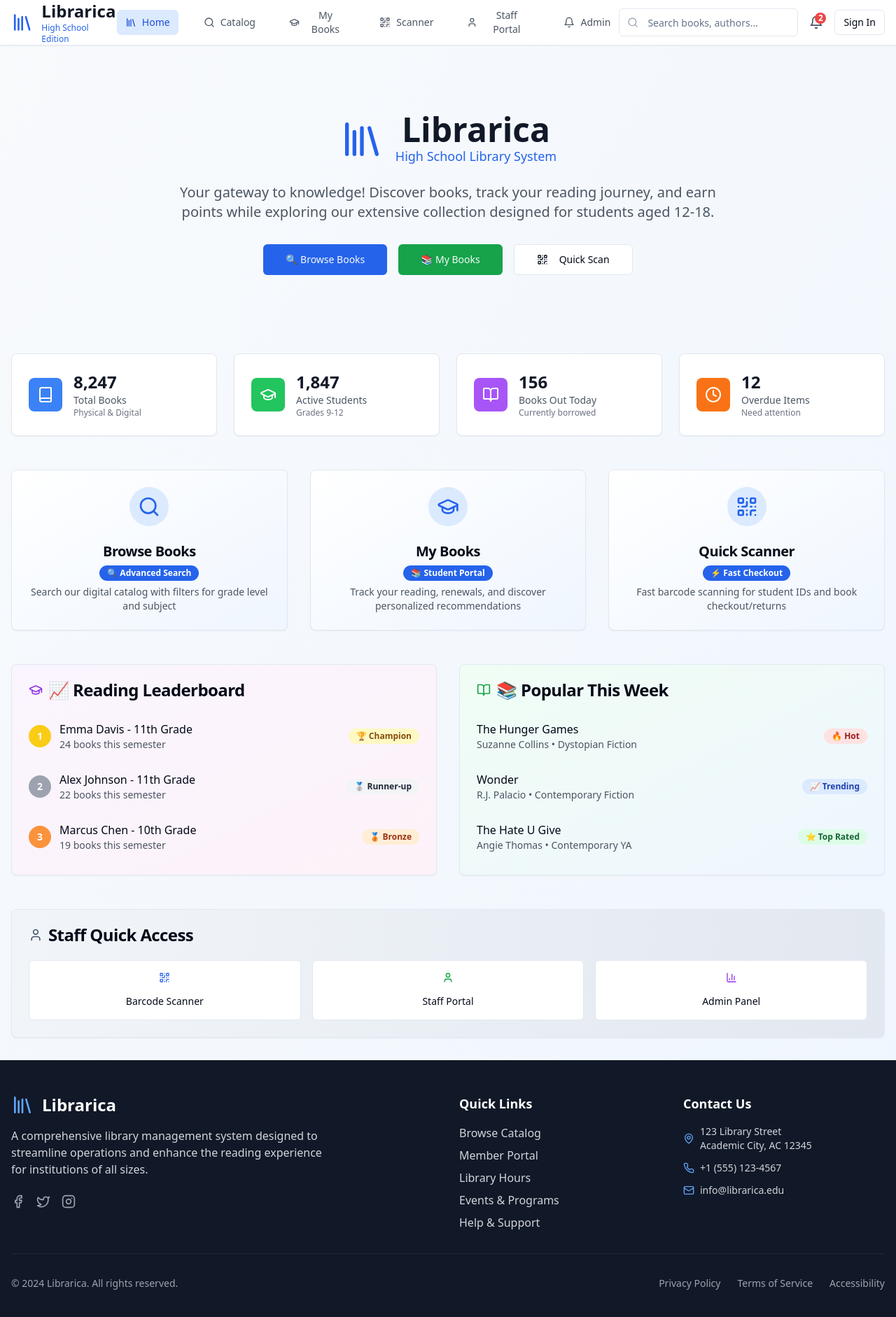
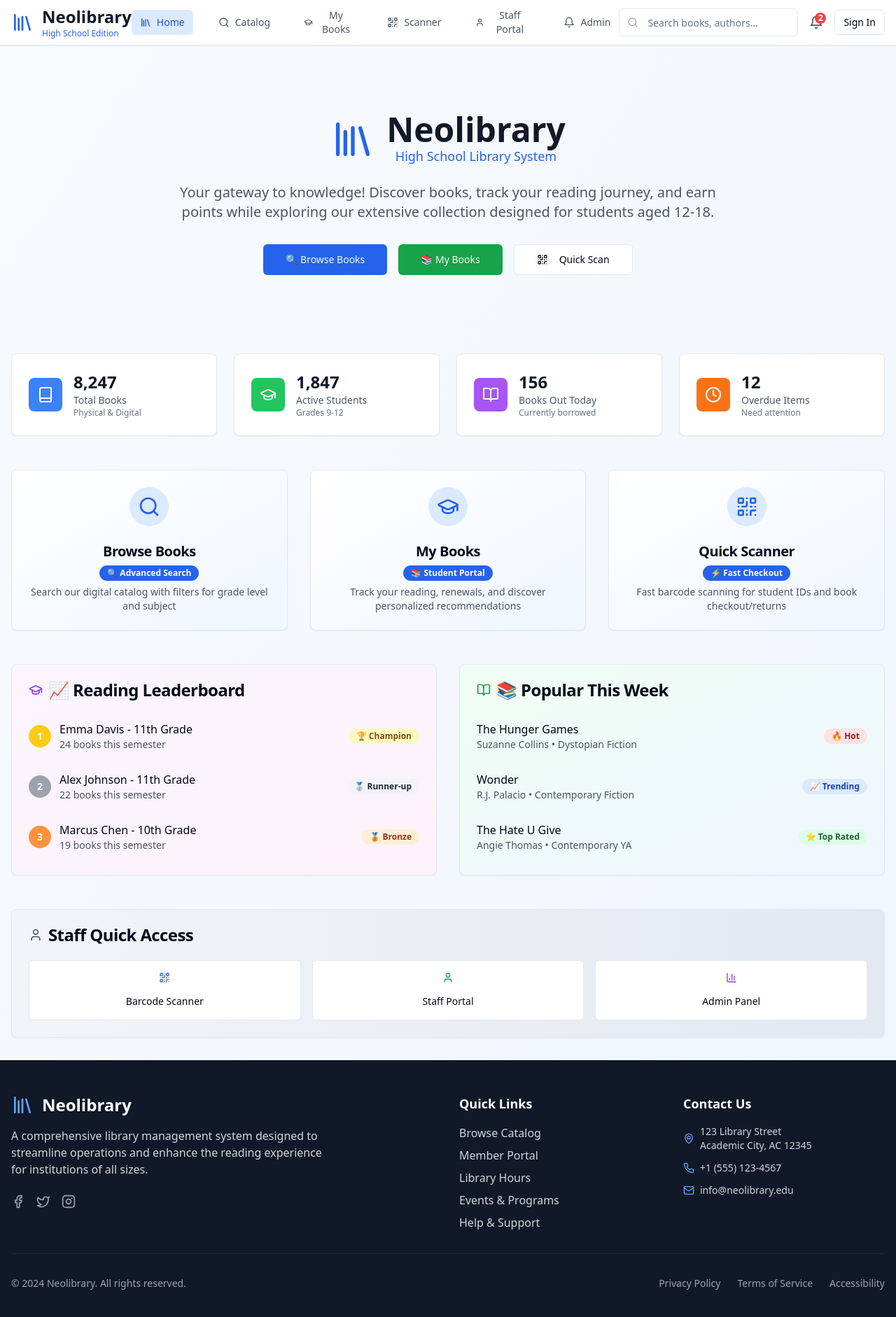
Before and after one commit to philamoreltd/librarica-flow-control, a React (Vite) app: page / in a window 1280 px wide. Shown: the top 1882 px of the page at 70% size. Built offline with nearby package versions, Linux system fonts and the light colour scheme.

Commit message:
Customize branding to Neolibrary
Update the application branding to reflect "Neolibrary" instead of "Librarica" in the header and footer.

```diff
--- a/src/components/Footer.tsx
+++ b/src/components/Footer.tsx
@@ -10,7 +10,7 @@ const Footer = () => {
           <div className="col-span-1 md:col-span-2">
             <div className="flex items-center mb-4">
               <Library className="h-8 w-8 text-blue-400 mr-3" />
-              <span className="text-2xl font-bold">Librarica</span>
+              <span className="text-2xl font-bold">Neolibrary</span>
             </div>
             <p className="text-gray-300 mb-6 max-w-md">
               A comprehensive library management system designed to streamline operations
@@ -49,7 +49,7 @@ const Footer = () => {
               </div>
               <div className="flex items-center">
                 <Mail className="h-4 w-4 text-blue-400 mr-2" />
-                <span className="text-gray-300 text-sm">info@librarica.edu</span>
+                <span className="text-gray-300 text-sm">info@neolibrary.edu</span>
               </div>
             </div>
           </div>
@@ -58,7 +58,7 @@ const Footer = () => {
         {/* Bottom Section */}
         <div className="border-t border-gray-800 mt-8 pt-8 flex flex-col md:flex-row justify-between items-center">
           <p className="text-gray-400 text-sm">
-            © 2024 Librarica. All rights reserved.
+            © 2024 Neolibrary. All rights reserved.
           </p>
           <div className="flex space-x-6 mt-4 md:mt-0">
             <a href="#" className="text-gray-400 hover:text-blue-400 text-sm transition-colors">Privacy Policy</a>
--- a/src/components/Header.tsx
+++ b/src/components/Header.tsx
@@ -33,7 +33,7 @@ const Header = ({ activeView, setActiveView }: HeaderProps) => {
           >
             <Library className="h-8 w-8 text-blue-600 mr-3" />
             <div>
-              <span className="text-2xl font-bold text-gray-900">Librarica</span>
+              <span className="text-2xl font-bold text-gray-900">Neolibrary</span>
               <div className="text-xs text-blue-600 font-medium">High School Edition</div>
             </div>
           </div>
--- a/src/pages/Index.tsx
+++ b/src/pages/Index.tsx
@@ -81,7 +81,7 @@ const HomePage = ({ setActiveView }: { setActiveView: (view: string) => void })
         <div className="flex items-center justify-center mb-6">
           <Library className="h-16 w-16 text-blue-600 mr-4" />
           <div>
-            <h1 className="text-5xl font-bold text-gray-900">Librarica</h1>
+            <h1 className="text-5xl font-bold text-gray-900">Neolibrary</h1>
             <p className="text-lg text-blue-600 font-medium">High School Library System</p>
           </div>
         </div>
```
